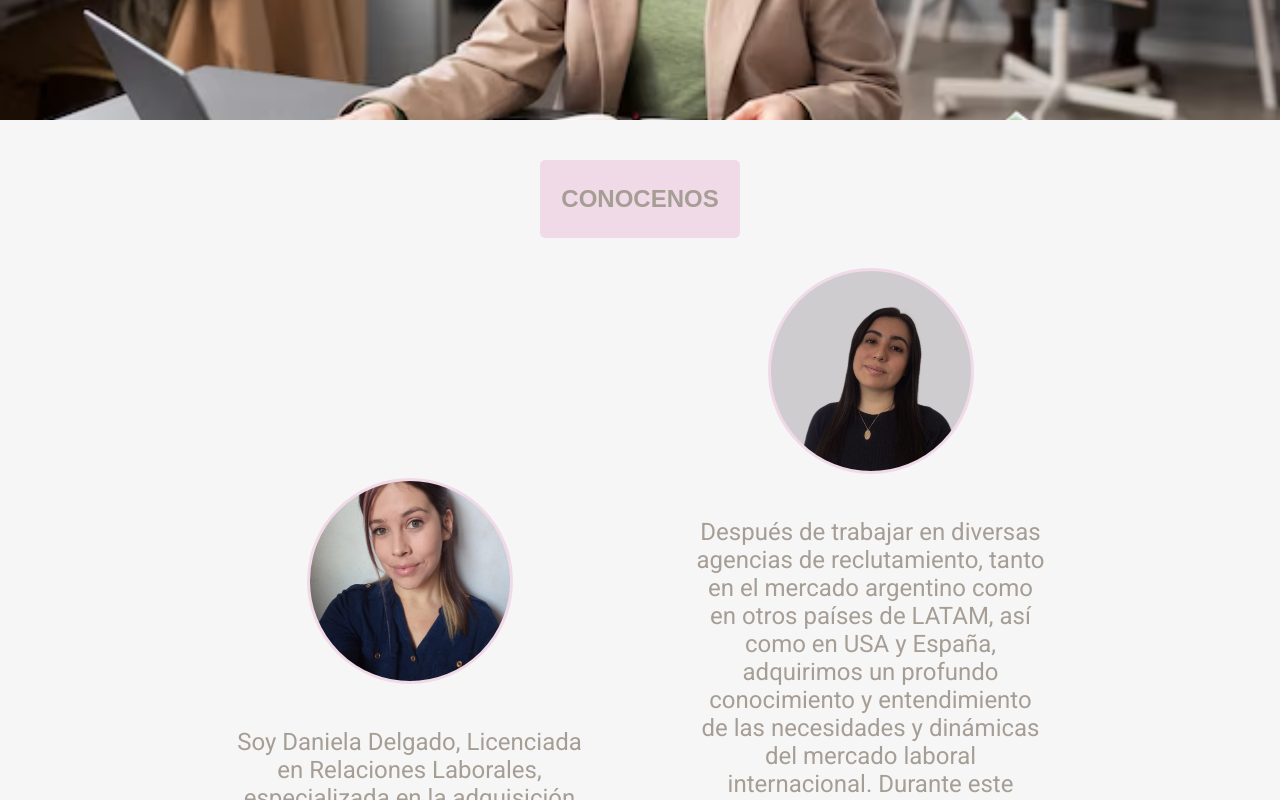
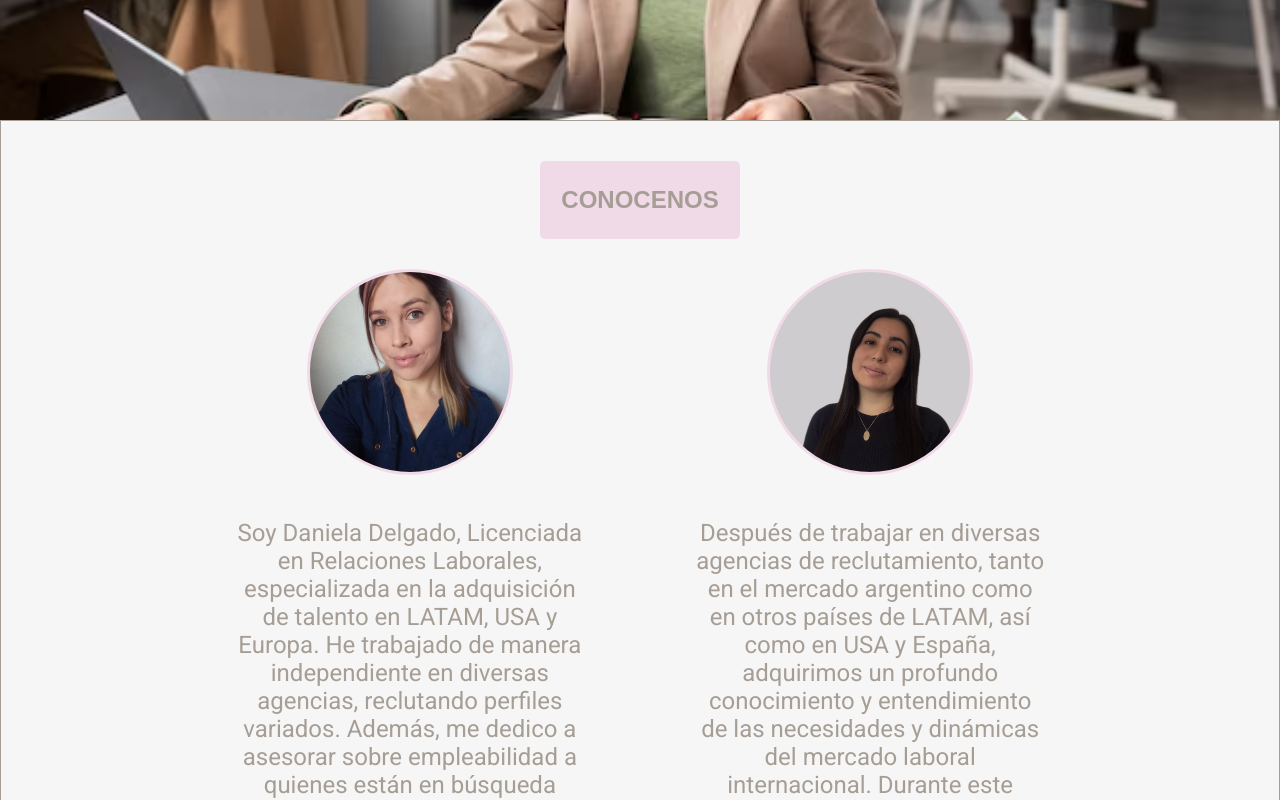
Before and after one commit to lean4339/Repobase, a React (Vite) app: page / in a window 1280 px wide. Shown: the part 460-1260 px from the top of the page. Built offline with nearby package versions, Linux system fonts and the light colour scheme.

Commit message:
acomodoando abaout

```diff
--- a/src/App.css
+++ b/src/App.css
@@ -564,6 +564,7 @@ p{
     }
     .about-main-container{
         min-height: 50vh;
+        border: 1px solid;
     }
     .about-text-container{
         display: flex;
@@ -577,7 +578,7 @@ p{
     }
     .contenedor-flex-about{
         display: flex;
-        align-items: center;
+        align-items: flex-start;
         justify-content: center;
         flex-direction: row;
     }
```
Also changed, not shown: src/Components/About.jsx (indentation only).
